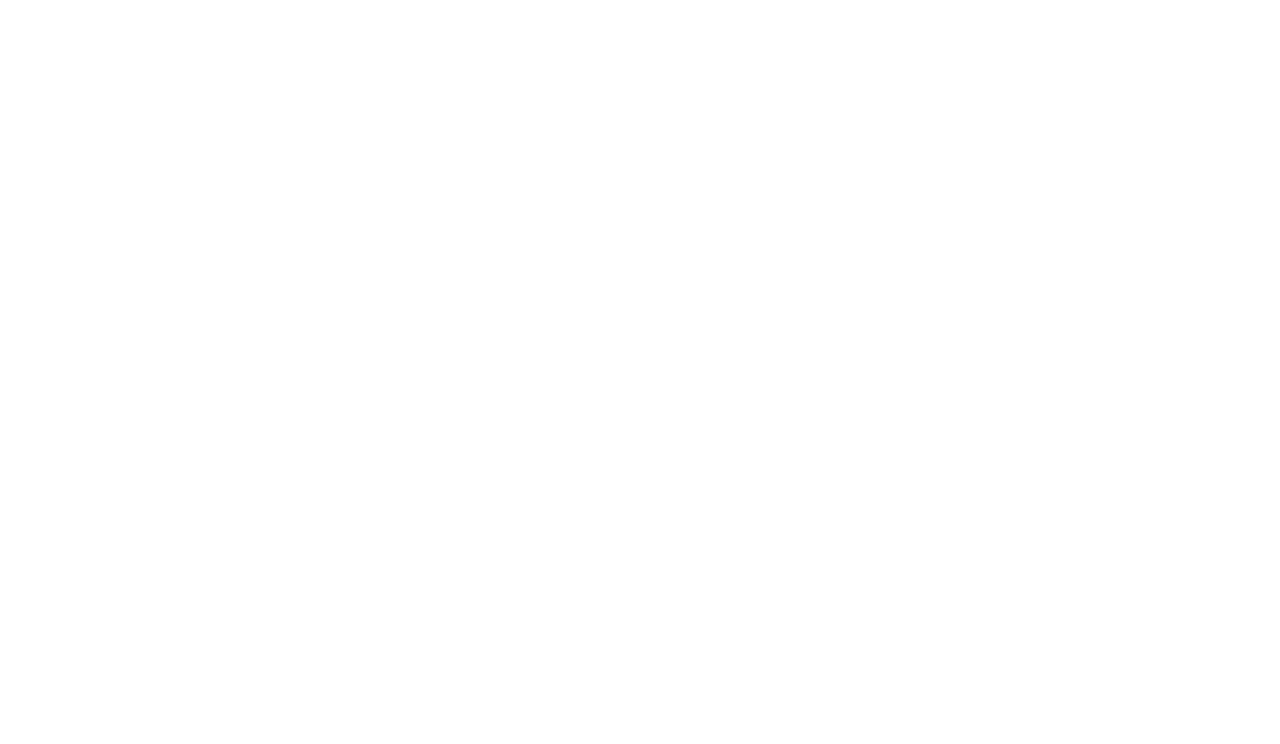
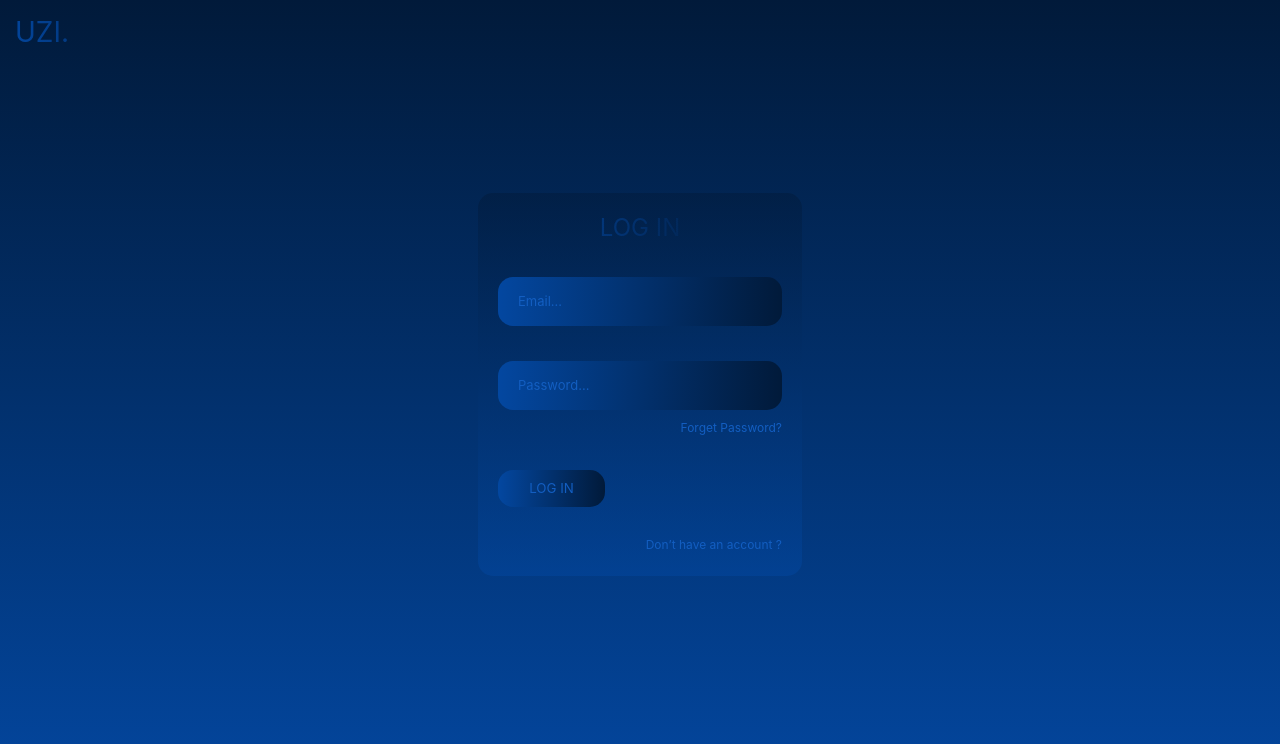
Before and after one commit to Gaurav99696/UZI_Frontend, a React (Create React App) app: page /login in a window 1280 px wide. Before the commit this address had no page. Shown: the top 744 px of the page. Built offline with nearby package versions, Linux system fonts and the light colour scheme; the HTML template or start-up script is replaced by a standard one.

Commit message:
Login signup frontend ready to launch

```diff
--- a/src/App.css
+++ b/src/App.css
@@ -205,3 +205,89 @@
   color: #0958c0;
   margin-bottom: 20px;
 }
+
+.loginPageContanior,
+.signPageContanior {
+  width: 100%;
+  height: 80%;
+  display: flex;
+  align-items: center;
+  justify-content: center;
+}
+
+.loginContanior,
+.signContanior {
+  width: 324px;
+  height: 383px;
+  background: linear-gradient(to bottom, rgba(1, 26, 58, 0.5), rgba(3, 71, 160, 0.5));
+  border-radius: 15px;
+  padding: 20px 20px;
+}
+
+.signContanior {
+  height: 450px;
+}
+
+.varifyContanior {
+  height: 282px;
+}
+
+.loginContanior .text,
+.signContanior .text {
+  background: -webkit-linear-gradient(180deg, #011A3A 6%, #0347A0 100%);
+  -webkit-background-clip: text;
+  -webkit-text-fill-color: transparent;
+  font-size: 24px;
+  display: flex;
+  align-items: center;
+  justify-content: center;
+}
+
+.loginContanior input,
+.signContanior input {
+  width: 100%;
+  height: 49px;
+  background: linear-gradient(to right, #0347A0, #011A3A);
+  outline: none;
+  border: none;
+  border-radius: 15px;
+  margin-top: 35px;
+  padding-left: 20px;
+  color: #135ec1;
+  font-size: 13px;
+}
+
+.varifyContanior input {
+  margin-top: 20px;
+}
+
+.loginContanior input::placeholder,
+.signContanior input::placeholder {
+  color: #135ec1;
+  font-size: 13px;
+}
+
+.loginContanior p,
+.signContanior p {
+  font-size: 12px;
+  color: #135ec1;
+  text-align: end;
+  margin-top: 10px;
+}
+
+.varifyContanior p {
+  text-align: left;
+  margin-top: 30px;
+  margin-left: 5px;
+}
+
+.loginContanior button,
+.signContanior button {
+  width: 107px;
+  height: 37px;
+  border-radius: 15px;
+  border: none;
+  background: linear-gradient(to right, #0347A0, #011A3A);
+  color: #135ec1;
+  margin-top: 35px;
+}
--- a/src/App.js
+++ b/src/App.js
@@ -2,12 +2,18 @@
 import HomePage from "./Pages/HomePage";
 import ComingSoon from "./Pages/ComingSoon";
 import { Routes, Route } from "react-router-dom";
+import Login from "./Pages/Login";
+import Signup from "./Pages/Signup";
+import VarificatonOTP from "./Pages/VarificatonOTP";
 function App() {
   return (
     <>
       <Routes>
         <Route path="/" element={<HomePage />} />
         <Route path="/comingSoon" element={<ComingSoon />} />
+        <Route path="/login" element={<Login />} />
+        <Route path="/signup" element={<Signup />} />
+        <Route path="/varify" element={<VarificatonOTP />} />
       </Routes>
     </>
   );
--- a/src/Pages/HomePage.jsx
+++ b/src/Pages/HomePage.jsx
@@ -38,7 +38,7 @@
   const navigate = useNavigate();
   return (
     <>
-      <Nav />
+      <Nav show={true} />
 
       <main>
         {/* Intro section */}
--- /dev/null
+++ b/src/Pages/Login.jsx
@@ -0,0 +1,29 @@
+import React from "react";
+import Nav from "../components/Nav";
+import { useNavigate } from "react-router-dom";
+
+const Login = () => {
+  const navigate = useNavigate();
+  return (
+    <>
+      <div style={{ height: "100vh" }} className="loginPage">
+        <Nav />
+
+        <div className="loginPageContanior">
+          <div className="loginContanior">
+            <div className="text">LOG IN</div>
+            <input type="email" placeholder="Email..." />
+            <input type="password" placeholder="Password..." />
+            <p onClick={() => navigate("/varify")}>Forget Password?</p>
+            <button>LOG IN</button>
+            <br />
+            <br />
+            <p onClick={() => navigate("/signup")}>Don’t have an account ?</p>
+          </div>
+        </div>
+      </div>
+    </>
+  );
+};
+
+export default Login;
--- /dev/null
+++ b/src/Pages/Signup.jsx
@@ -0,0 +1,29 @@
+import React from "react";
+import Nav from "../components/Nav";
+import { useNavigate } from "react-router-dom";
+
+const Signup = () => {
+  const navigate = useNavigate();
+  return (
+    <>
+      <div style={{ height: "100vh" }}>
+        <Nav />
+
+        <div className="signPageContanior">
+          <div className="signContanior">
+            <div className="text">SIGN UP</div>
+            <input type="text" placeholder="Username..." />
+            <input type="email" placeholder="Email..." />
+            <input type="password" placeholder="Password..." />
+            <button onClick={() => navigate("/varify")}>SIGN UP</button>
+            <br />
+            <br />
+            <p onClick={() => navigate("/login")}>Already have an account ?</p>
+          </div>
+        </div>
+      </div>
+    </>
+  );
+};
+
+export default Signup;
--- /dev/null
+++ b/src/Pages/VarificatonOTP.jsx
@@ -0,0 +1,23 @@
+import React from "react";
+import Nav from "../components/Nav";
+
+const VarificatonOTP = () => {
+  return (
+    <>
+      <div style={{ height: "100vh" }}>
+        <Nav />
+
+        <div className="signPageContanior">
+          <div className="signContanior varifyContanior">
+            <div className="text">Vrification OTP</div>
+            <p>Enter the 4 digit OTP code that u have recived on your email</p>
+            <input type="text" placeholder="Username..." />
+            <button>Varify</button>
+          </div>
+        </div>
+      </div>
+    </>
+  );
+};
+
+export default VarificatonOTP;
--- a/src/components/Nav.jsx
+++ b/src/components/Nav.jsx
@@ -1,18 +1,22 @@
 import React from "react";
 import { useNavigate } from "react-router-dom";
 
-const Nav = () => {
+const Nav = ({ show }) => {
   const navigate = useNavigate();
   return (
     <div className="nav">
       <div className="logo">UZI.</div>
       <div className="actionBtns">
-        <div className="login" onClick={() => navigate("/comingSoon")}>
-          Log In
-        </div>
-        <div className="signup" onClick={() => navigate("/comingSoon")}>
-          Sign Up
-        </div>
+        {show ? (
+          <>
+            <div className="login" onClick={() => navigate("/login")}>
+              Log In
+            </div>
+            <div className="signup" onClick={() => navigate("/signup")}>
+              Sign Up
+            </div>
+          </>
+        ) : null}
       </div>
     </div>
   );
```
